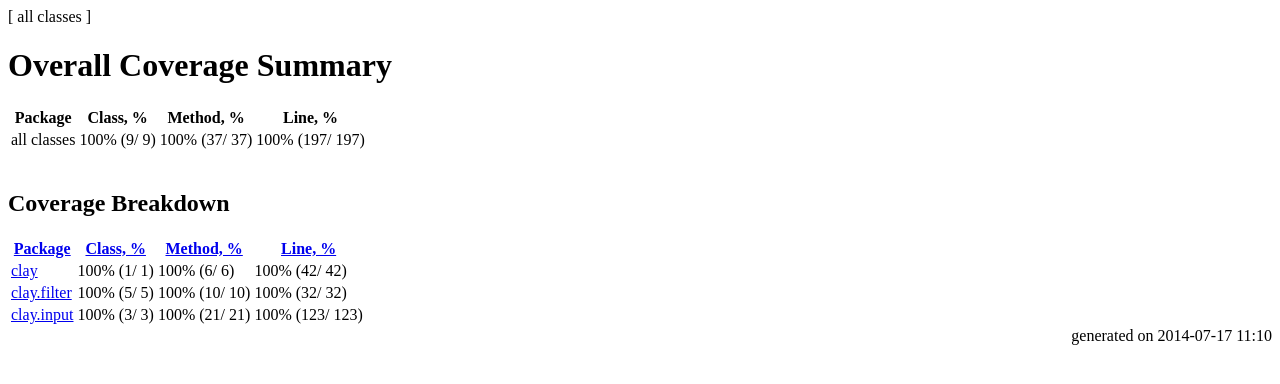
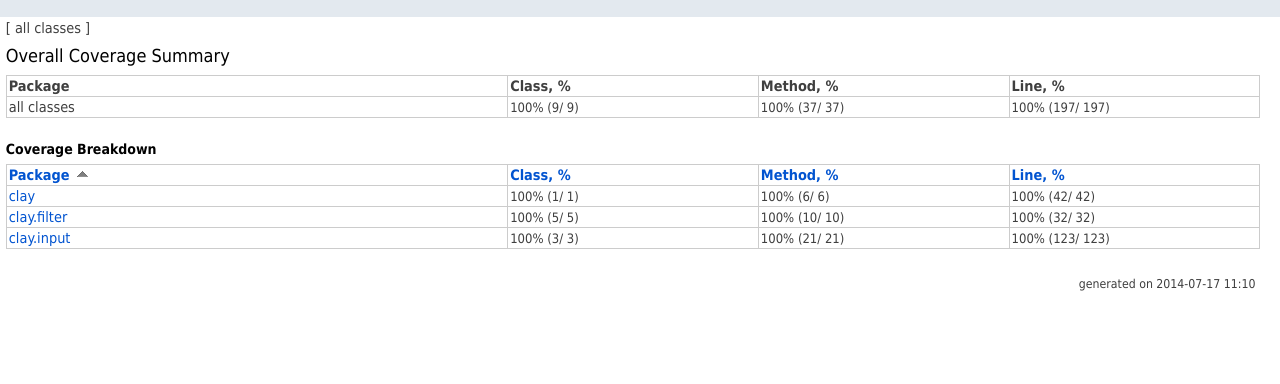
Before and after one commit to bkiers/Clay, a plain HTML site: page site/cc/index.html in a window 1280 px wide. Drawn offline with Linux system fonts and the light colour scheme.

Commit message:
Adjusted path to CSS file.

```diff
--- a/site/cc/index.html
+++ b/site/cc/index.html
@@ -6,7 +6,7 @@
 <head>
   <title>Coverage Report :: Summary</title>
   <style type="text/css">
-    @import "./Clay/cc/.css/coverage.css";
+    @import "http://bkiers.github.io/Clay/site/cc/.css/coverage.css";
   </style>
 </head>
 
```
